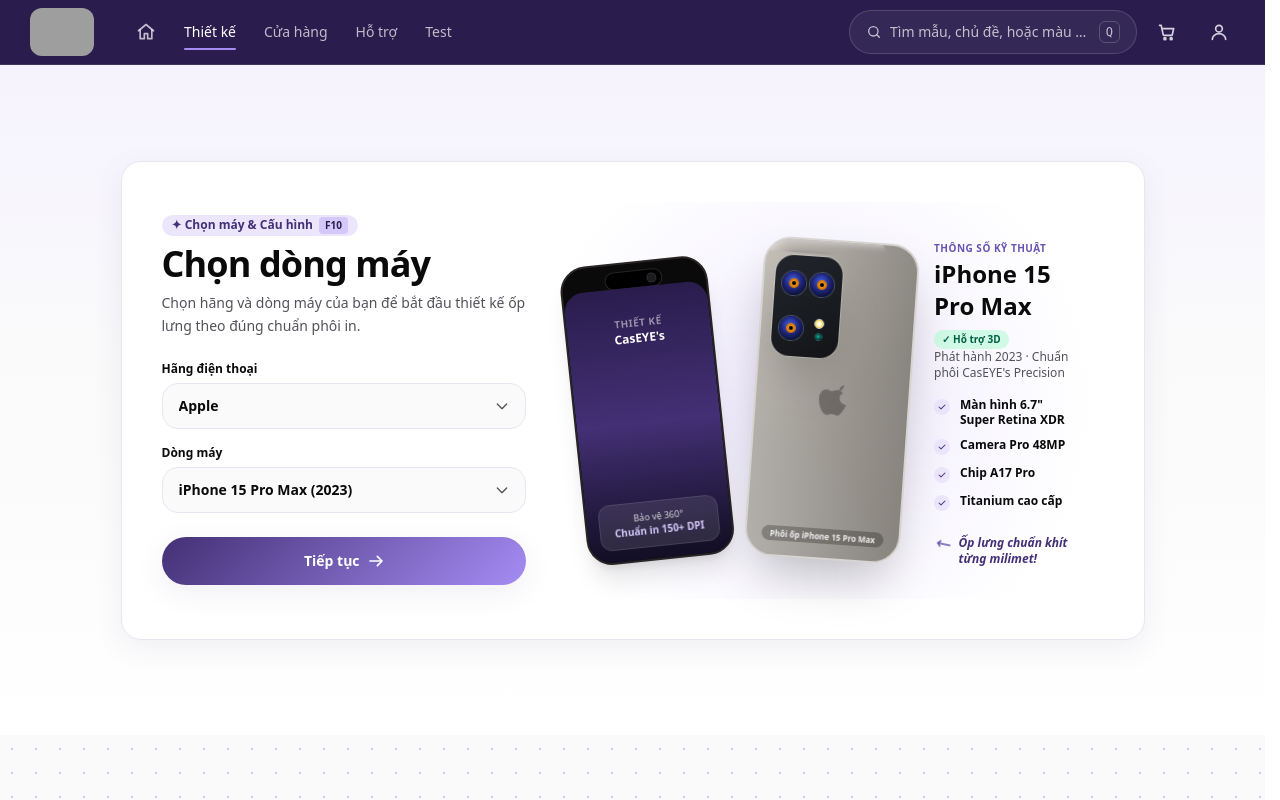
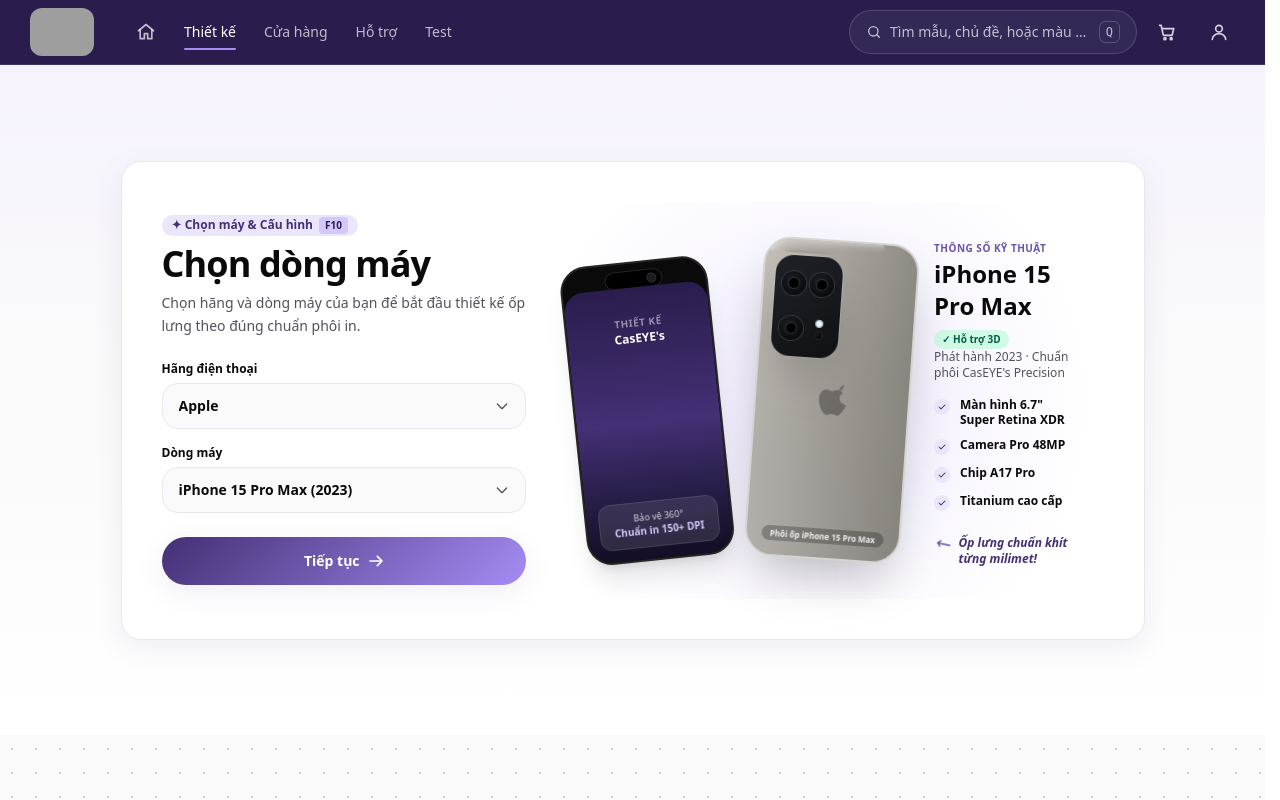
Before and after one commit to ANhat-EcoLaw-MIS/ECOMMERCE-WEB-CASEYEs, an Angular app: page /design-studio/select-model in a window 1280 px wide. Shown: the top 800 px of the page. Built offline with nearby package versions, Linux system fonts and the light colour scheme; grey boxes are pictures that could not be loaded.

Commit message:
fix(design-studio): restore sleek 3d-aligned matte obsidian camera look, eliminating all bright blue and yellow eyeball pupils

```diff
--- a/src/app/features/design-studio/components/model-picker/model-picker.html
+++ b/src/app/features/design-studio/components/model-picker/model-picker.html
@@ -145,42 +145,39 @@
             <!-- Metallic Surface Gloss -->
             <div class="pointer-events-none absolute inset-0 bg-gradient-to-tr from-white/30 via-transparent to-black/20"></div>
 
-            <!-- Camera Island Bump (Model-specific cutout representation, Photorealistic Sapphire) -->
+            <!-- Camera Island Bump (Model-specific cutout representation, Sleek 3D Obsidian) -->
             <div
-              class="absolute left-[7%] top-[5%] rounded-[18px] bg-[#1a1c22] p-2 shadow-2xl ring-1 ring-white/20 backdrop-blur-md"
-              style="width: 44%; height: 32%; background: linear-gradient(145deg, #22252c 0%, #121417 100%);"
+              class="absolute left-[7%] top-[5%] rounded-[18px] bg-[#1a1c22] p-2 shadow-2xl ring-1 ring-white/10 backdrop-blur-md"
+              style="width: 44%; height: 32%; background: linear-gradient(145deg, #1f2127 0%, #101114 100%);"
             >
               <div class="grid h-full w-full grid-cols-2 gap-1.5 place-items-center">
-                <!-- Lens 1: Sapphire AR with Gold Pupil -->
-                <div class="relative flex h-6 w-6 items-center justify-center rounded-full ring-1 ring-[#4b5260] shadow-inner"
-                  style="background: radial-gradient(circle at 45% 38%, #4361ee 0%, #1e2578 45%, #0d1238 75%, #050716 100%);">
-                  <span class="h-2.5 w-2.5 rounded-full border border-[#d97706]/90 flex items-center justify-center"
-                    style="background: radial-gradient(circle at center, #fbbf24 0%, #d97706 70%, #92400e 100%);">
+                <!-- Lens 1: Sleek Obsidian Sapphire -->
+                <div class="relative flex h-6 w-6 items-center justify-center rounded-full ring-1 ring-[#383b45] shadow-inner"
+                  style="background: radial-gradient(circle at 40% 35%, #1e2027 0%, #0f1013 55%, #040405 100%);">
+                  <span class="h-2.5 w-2.5 rounded-full bg-[#020203] ring-1 ring-white/10 flex items-center justify-center">
                     <span class="h-1 w-1 rounded-full bg-black"></span>
                   </span>
                 </div>
-                <!-- Lens 2: Sapphire AR with Gold Pupil -->
-                <div class="relative flex h-6 w-6 items-center justify-center rounded-full ring-1 ring-[#4b5260] shadow-inner"
-                  style="background: radial-gradient(circle at 45% 38%, #4361ee 0%, #1e2578 45%, #0d1238 75%, #050716 100%);">
-                  <span class="h-2.5 w-2.5 rounded-full border border-[#d97706]/90 flex items-center justify-center"
-                    style="background: radial-gradient(circle at center, #fbbf24 0%, #d97706 70%, #92400e 100%);">
+                <!-- Lens 2: Sleek Obsidian Sapphire -->
+                <div class="relative flex h-6 w-6 items-center justify-center rounded-full ring-1 ring-[#383b45] shadow-inner"
+                  style="background: radial-gradient(circle at 40% 35%, #1e2027 0%, #0f1013 55%, #040405 100%);">
+                  <span class="h-2.5 w-2.5 rounded-full bg-[#020203] ring-1 ring-white/10 flex items-center justify-center">
                     <span class="h-1 w-1 rounded-full bg-black"></span>
                   </span>
                 </div>
-                <!-- Lens 3: Sapphire AR with Gold Pupil -->
-                <div class="relative flex h-6 w-6 items-center justify-center rounded-full ring-1 ring-[#4b5260] shadow-inner"
-                  style="background: radial-gradient(circle at 45% 38%, #4361ee 0%, #1e2578 45%, #0d1238 75%, #050716 100%);">
-                  <span class="h-2.5 w-2.5 rounded-full border border-[#d97706]/90 flex items-center justify-center"
-                    style="background: radial-gradient(circle at center, #fbbf24 0%, #d97706 70%, #92400e 100%);">
+                <!-- Lens 3: Sleek Obsidian Sapphire -->
+                <div class="relative flex h-6 w-6 items-center justify-center rounded-full ring-1 ring-[#383b45] shadow-inner"
+                  style="background: radial-gradient(circle at 40% 35%, #1e2027 0%, #0f1013 55%, #040405 100%);">
+                  <span class="h-2.5 w-2.5 rounded-full bg-[#020203] ring-1 ring-white/10 flex items-center justify-center">
                     <span class="h-1 w-1 rounded-full bg-black"></span>
                   </span>
                 </div>
                 <!-- Flash / Sensor -->
                 <div class="flex flex-col items-center justify-center gap-1">
-                  <span class="h-2.5 w-2.5 rounded-full border border-slate-300 shadow-xs flex items-center justify-center"
-                    style="background: radial-gradient(circle at center, #ffffff 20%, #fef08a 50%, #f59e0b 90%);"></span>
+                  <span class="h-2 w-2 rounded-full border border-slate-400/40 shadow-xs flex items-center justify-center"
+                    style="background: radial-gradient(circle at center, #ffffff 20%, #e2e8f0 60%, #94a3b8 100%);"></span>
                   <span class="h-2 w-2 rounded-full border border-white/10"
-                    style="background: radial-gradient(circle at 45% 45%, #14b8a6 0%, #042f2e 70%, #020617 100%);"></span>
+                    style="background: radial-gradient(circle at 40% 40%, #18181b 0%, #09090b 60%, #000000 100%);"></span>
                 </div>
               </div>
             </div>
```
Also changed, not shown: src/app/features/design-studio/components/studio-workspace/studio-workspace.html (+61 -64 lines).
